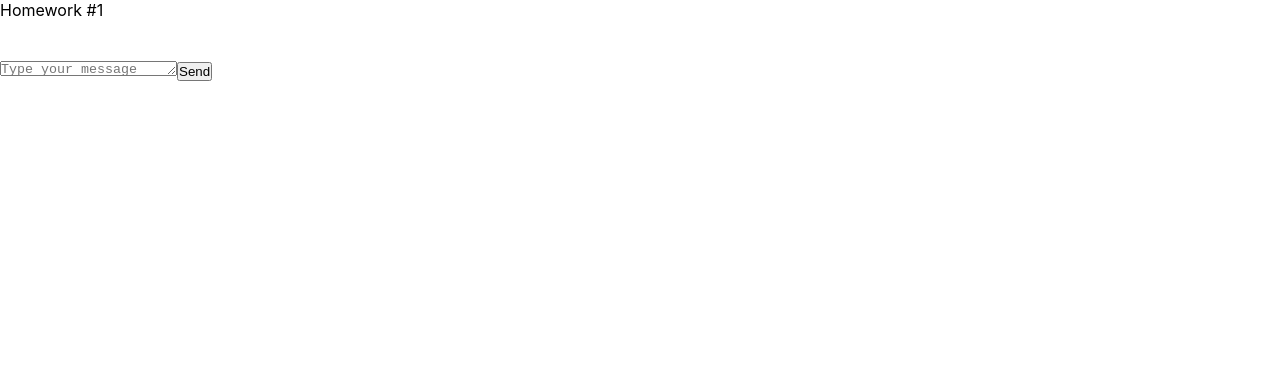
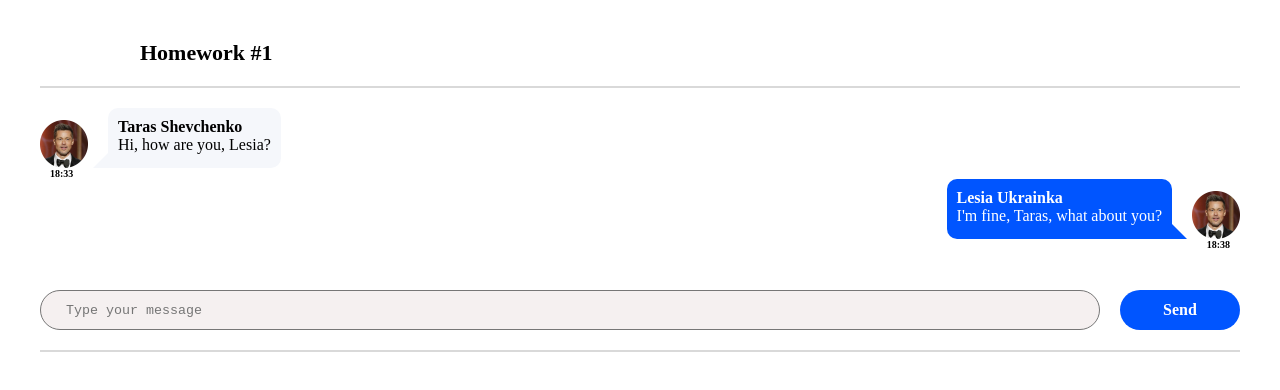
Before and after one commit to gargandiz/Homework_front_2, a React (Create React App) app: page / in a window 1280 px wide. Shown: the top 390 px of the page. Built offline with nearby package versions, Linux system fonts and the light colour scheme.

Commit message:
HW01 is complete

```diff
--- a/package.json
+++ b/package.json
@@ -1,6 +1,6 @@
 {
   "name": "hws2",
-  "homepage": "http://gargandiz.github.io/Homework_front_2",
+  "homepage": "https://gargandiz.github.io/Homework_front_2",
   "version": "0.1.0",
   "private": true,
   "dependencies": {
--- a/src/s1-main/App.module.css
+++ b/src/s1-main/App.module.css
@@ -1,11 +1,21 @@
 .App {
     --header_height: 60px;
+    margin: 40px;
+
 }
 
 .hw {
+    padding-top: 20px;
+    border-top: 2px solid #D9D9D9;
+    border-bottom: 2px solid #D9D9D9;
 
 }
 
 .hwTitle {
+    font-family: Montserrat, serif;
+    font-weight: 600;
+    font-size: 22px;
+    padding-left: 100px;
+    padding-bottom: 20px;
 
 }
--- a/src/s2-homeworks/hw01/HW1.tsx
+++ b/src/s2-homeworks/hw01/HW1.tsx
@@ -17,7 +17,7 @@ import avatar from './avatar.png'
 export type MessageType = {
     id: number
     user: {
-        avatar: any
+        avatar: string
         name: string
     }
     message: {
@@ -31,22 +31,22 @@ export const message0: MessageType = {
     id: 0,
     user: {
         avatar: avatar, // можно менять
-        name: 'Some Name',  // можно менять
+        name: 'Taras Shevchenko',  // можно менять
     },
     message: {
-        text: 'some textsome textsome textsome textsome textsome textsome text', // можно менять
-        time: '22:00', // можно менять
+        text: 'Hi, how are you, Lesia?', // можно менять
+        time: '18:33', // можно менять
     },
 }
 export const friendMessage0: MessageType = {
     id: 100,
     user: {
         avatar: avatar, // можно менять
-        name: 'Friend Name', // можно менять
+        name: 'Lesia Ukrainka', // можно менять
     },
     message: {
-        text: 'зеркальное сообщение для тренировки css', // можно менять
-        time: '22:00', // можно менять
+        text: 'I\'m fine, Taras, what about you?', // можно менять
+        time: '18:38', // можно менять
     },
 }
 
--- a/src/s2-homeworks/hw01/friend-message/FriendMessage.module.css
+++ b/src/s2-homeworks/hw01/friend-message/FriendMessage.module.css
@@ -1,31 +1,63 @@
 .friendMessage {
-
+    display: flex;
+    flex-direction: column;
 }
 
 .friendImageAndText {
-
+    display: flex;
+    flex-direction: row-reverse;
+    align-items: self-end;
+    justify-content: flex-start;
+    gap: 20px;
 }
 
 .friendImageAndText img {
-
+    width: 48px;
+    height: 48px;
 }
 
 .friendText {
-
+    position: relative;
+    padding: 10px;
+    background: #0055ff;
+    border-radius: 10px 10px 0px 10px;;
+    height: 60px;
 }
 
 .friendText:after {
+    content: '';
+    position: absolute;
 
+    right: -15px;
+    bottom: 0;
+
+    width: 0;
+    height: 0;
+
+    border-left: 15px solid #0055ff;
+    border-top: 15px solid transparent;
 }
 
 .friendName {
-
+    font-family: Montserrat, serif;
+    font-weight: 600;
+    font-size: 16px;
+    color: #ffffff;
 }
 
 .friendMessageText {
-
+    font-family: Montserrat, serif;
+    font-weight: 400;
+    font-size: 16px;
+    color: #ffffff;
 }
 
 .friendTime {
-
+    font-family: Montserrat, serif;
+    font-weight: 600;
+    font-size: 10px;
+    padding-left: 10px;
+    color: #000000;
+    text-align: end;
+    padding-right: 10px;
 }
--- a/src/s2-homeworks/hw01/friend-message/FriendMessage.tsx
+++ b/src/s2-homeworks/hw01/friend-message/FriendMessage.tsx
@@ -1,8 +1,9 @@
 import React from 'react'
 import s from './FriendMessage.module.css'
+import {MessagePropsType} from "../message/Message";
 
 // создать тип вместо any и отобразить приходящие данные
-const FriendMessage = (props: any) => {
+const FriendMessage = (props: MessagePropsType) => {
     return (
         <div
             id={'hw1-friend-message-' + props.message.id}
@@ -12,7 +13,7 @@ const FriendMessage = (props: any) => {
                 <img
                     id={'hw1-friend-avatar-' + props.message.id}
                     // создаёт студент
-
+                    src={props.message.user.avatar}
                     //
                 />
                 <div className={s.friendText}>
@@ -21,7 +22,7 @@ const FriendMessage = (props: any) => {
                         className={s.friendName}
                     >
                         {/*создаёт студент*/}
-
+                        {props.message.user.name}
                         {/**/}
                     </div>
                     <pre
@@ -29,7 +30,7 @@ const FriendMessage = (props: any) => {
                         className={s.friendMessageText}
                     >
                         {/*создаёт студент*/}
-
+                        {props.message.message.text}
                         {/**/}
                     </pre>
                 </div>
@@ -39,7 +40,7 @@ const FriendMessage = (props: any) => {
                 className={s.friendTime}
             >
                 {/*создаёт студент*/}
-
+                {props.message.message.time}
                 {/**/}
             </div>
         </div>
--- a/src/s2-homeworks/hw01/message-sender/MessageSender.module.css
+++ b/src/s2-homeworks/hw01/message-sender/MessageSender.module.css
@@ -1,13 +1,40 @@
 .sendForm {
-
+ display: flex;
+ padding-top: 40px;
+ gap: 20px;
+ padding-bottom: 20px;
 }
 
 .textarea {
-
+ min-height: 40px;
+ max-height: 40px;
+ min-width: 300px;
+ width: 70%;
+ resize: none;
+ overflow: hidden;
+ background: #f5f0f0;
+ border-radius: 20px;
+ line-height: 40px;      /* Выравнивание по центру высоты */
+ text-align: left;       /* Выравнивание по левому краю */
+ box-sizing: border-box; /* Чтобы padding-left не увеличивал общую ширину поля */
+ padding-top: 0;
+ padding-bottom: 0;
+ padding-left: 25px;     /* Отступ плейсхолдера от левого края */
+ flex-grow: 1;
 }
 
 .button {
+ min-width: 120px;
+ height: 40px;
+ background: #0055ff;
+ border: none;
+ border-radius: 20px;
 
+ font-family: Montserrat, serif;
+ font-weight: 600;
+ font-size: 16px;
+ color: #ffffff;
+ text-align: center;
 }
 
 .button:hover {
--- a/src/s2-homeworks/hw01/message/Message.module.css
+++ b/src/s2-homeworks/hw01/message/Message.module.css
@@ -1,31 +1,61 @@
 .message {
-
+    display: flex;
+    flex-direction: column;
 }
 
 .imageAndText {
-
+    max-width: 60%;
+    display: flex;
+    align-items: self-end;
+    justify-content: flex-start;
+    gap: 20px;
 }
 
 .imageAndText img {
-
+    width: 48px;
+    height: 48px;
 }
 
 .text {
-
+    position: relative;
+    padding: 10px;
+    background-color: #F5F7FB;
+    border-radius: 10px 10px 10px 0px;
+    height: 60px;
 }
 
-.text:after {
+.text::after {
+    content: '';
+    position: absolute;
 
+    left: -15px;
+    bottom: 0;
+
+    width: 0;
+    height: 0;
+
+    border-right: 15px solid #F5F7FB;
+    border-top: 15px solid transparent;
 }
 
 .name {
-
+    font-family: Montserrat, serif;
+    font-weight: 600;
+    font-size: 16px;
+    color: #000000;
 }
 
 .messageText {
-
+    font-family: Montserrat, serif;
+    font-weight: 400;
+    font-size: 16px;
+    color: #000000;
 }
 
 .time {
-
+    font-family: Montserrat, serif;
+    font-weight: 600;
+    font-size: 10px;
+    padding-left: 10px;
+    color: #000000;
 }
--- a/src/s2-homeworks/hw01/message/Message.tsx
+++ b/src/s2-homeworks/hw01/message/Message.tsx
@@ -1,8 +1,11 @@
 import React from 'react'
 import s from './Message.module.css'
+import {MessageType} from "../HW1";
 
 // нужно создать правильный тип вместо any
-export type MessagePropsType = any
+export type MessagePropsType = {
+    message: MessageType
+}
 
 // нужно отобразить приходящие данные
 const Message = (props: MessagePropsType) => {
@@ -12,25 +15,25 @@ const Message = (props: MessagePropsType) => {
                 <img
                     id={'hw1-avatar-' + props.message.id}
                     // создаёт студент
-
+                    src={props.message.user.avatar}
                     //
                 />
                 <div className={s.text}>
                     <div id={'hw1-name-' + props.message.id} className={s.name}>
                         {/*создаёт студент*/}
-
+                        {props.message.user.name}
                         {/**/}
                     </div>
                     <pre id={'hw1-text-' + props.message.id} className={s.messageText}>
                         {/*создаёт студент*/}
-
+                        {props.message.message.text}
                         {/**/}
                     </pre>
                 </div>
             </div>
             <div id={'hw1-time-' + props.message.id} className={s.time}>
                 {/*создаёт студент*/}
-
+                {props.message.message.time}
                 {/**/}
             </div>
         </div>
```
